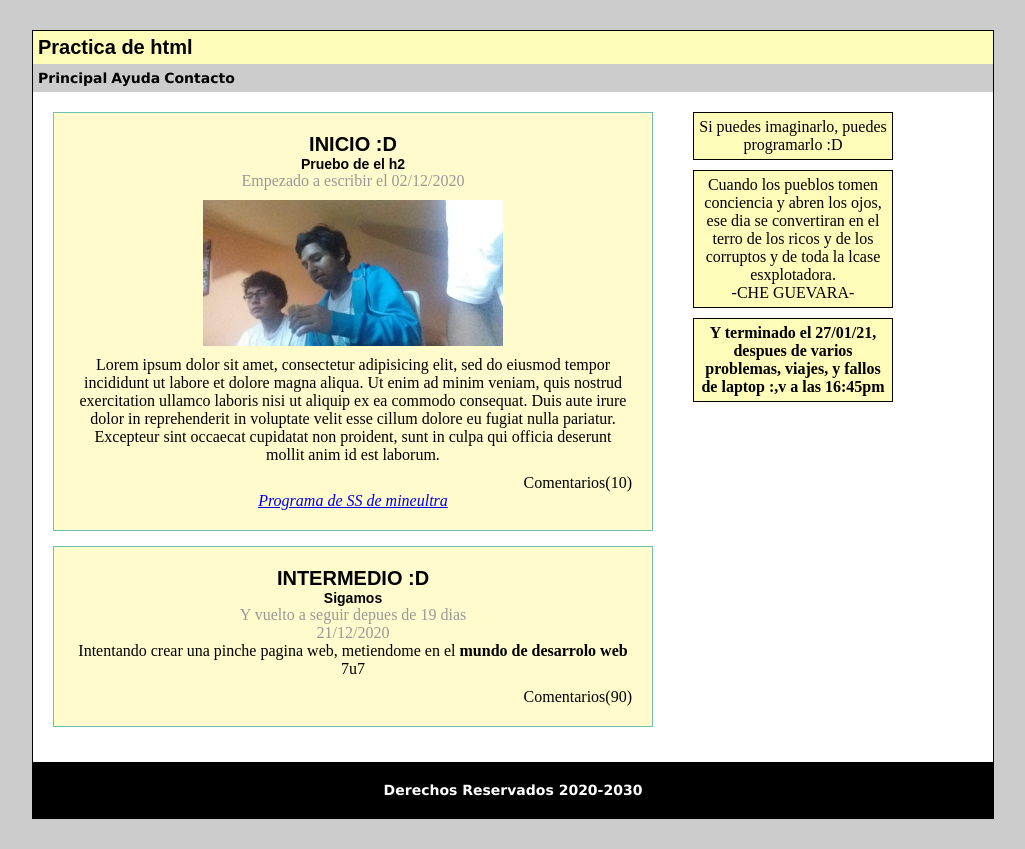
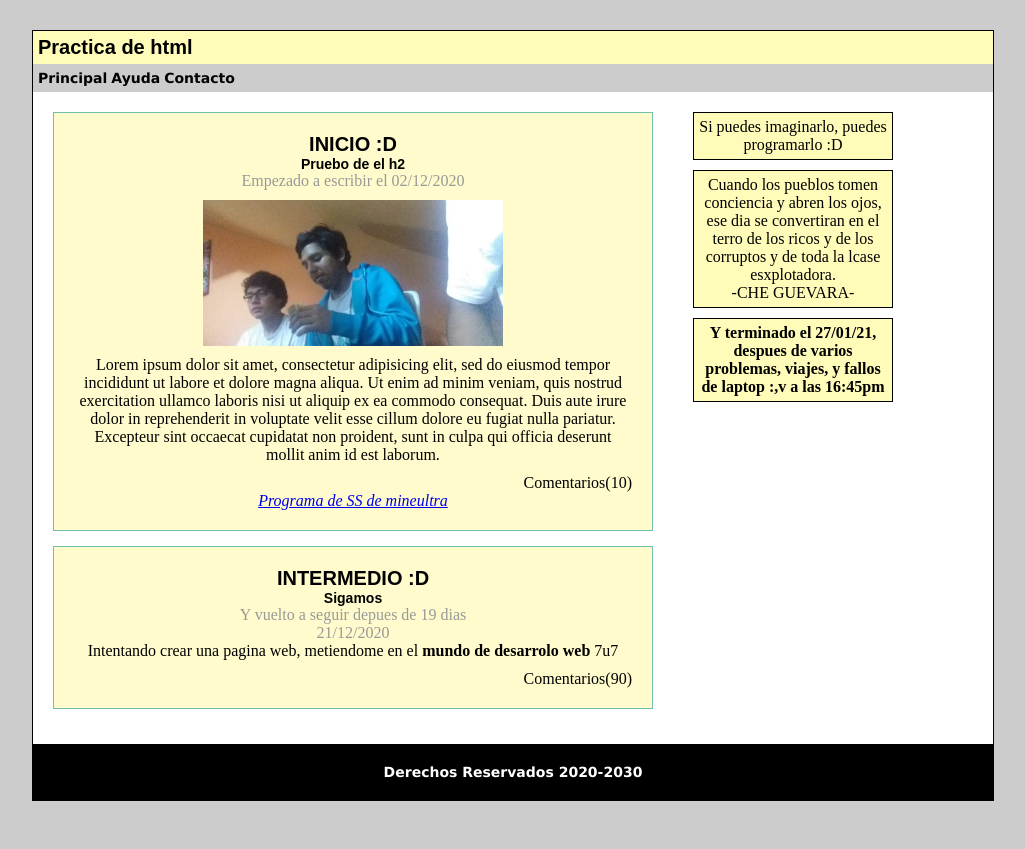
Before and after one commit to AndyFerEra/Intento-de-pagina-web, a plain HTML site: page index.html in a window 1280 px wide. Shown: the whole page, without its empty margins (127-1152 px from the left). Drawn offline with Linux system fonts and the light colour scheme.

Commit message:
Update index.html

```diff
--- a/index.html
+++ b/index.html
@@ -80,7 +80,7 @@
 				</hgroup>
 
 				<time datetime="02-12-2020">Y vuelto a seguir depues de 19 dias <br> 21/12/2020</time>
-				<p>Intentando crear una pinche pagina web, metiendome en el <strong>mundo de desarrolo web</strong> 7u7</p>
+				<p>Intentando crear una pagina web, metiendome en el <strong>mundo de desarrolo web</strong> 7u7</p>
 
 				<footer>
 
```
